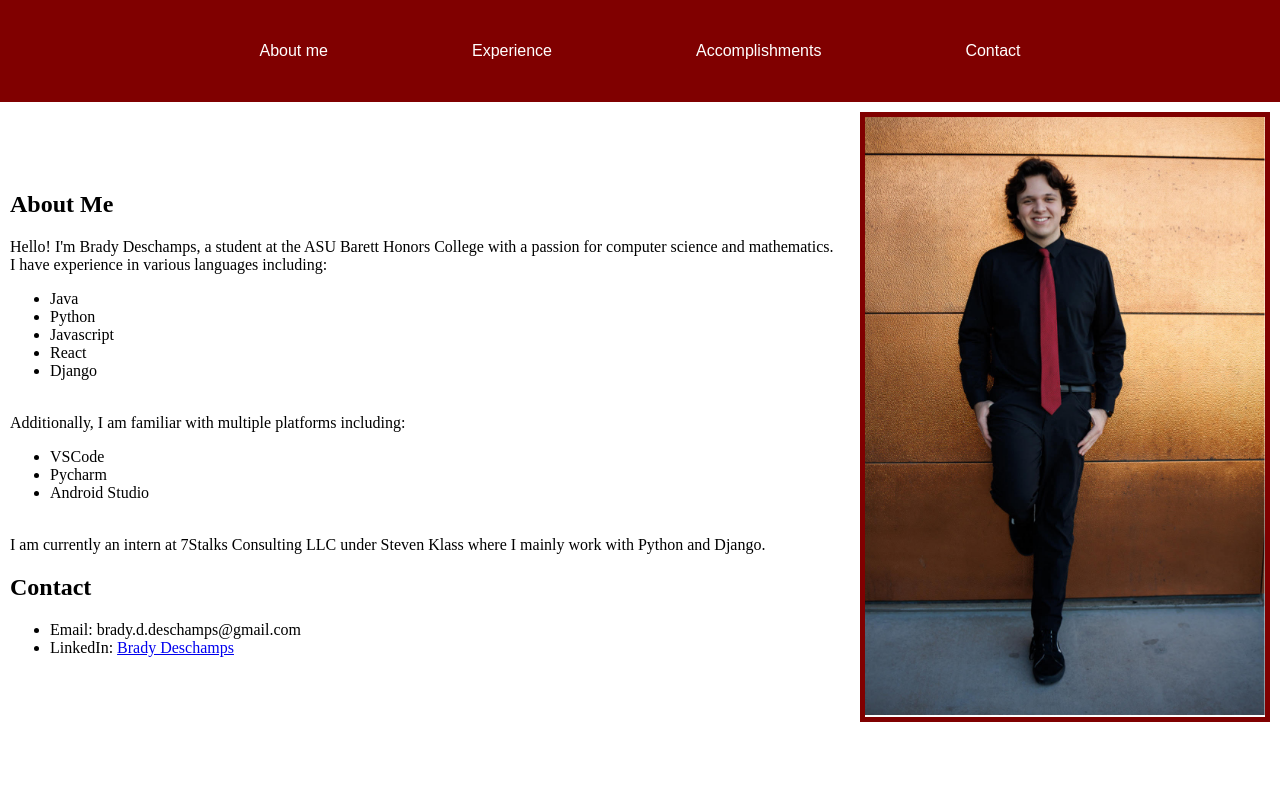
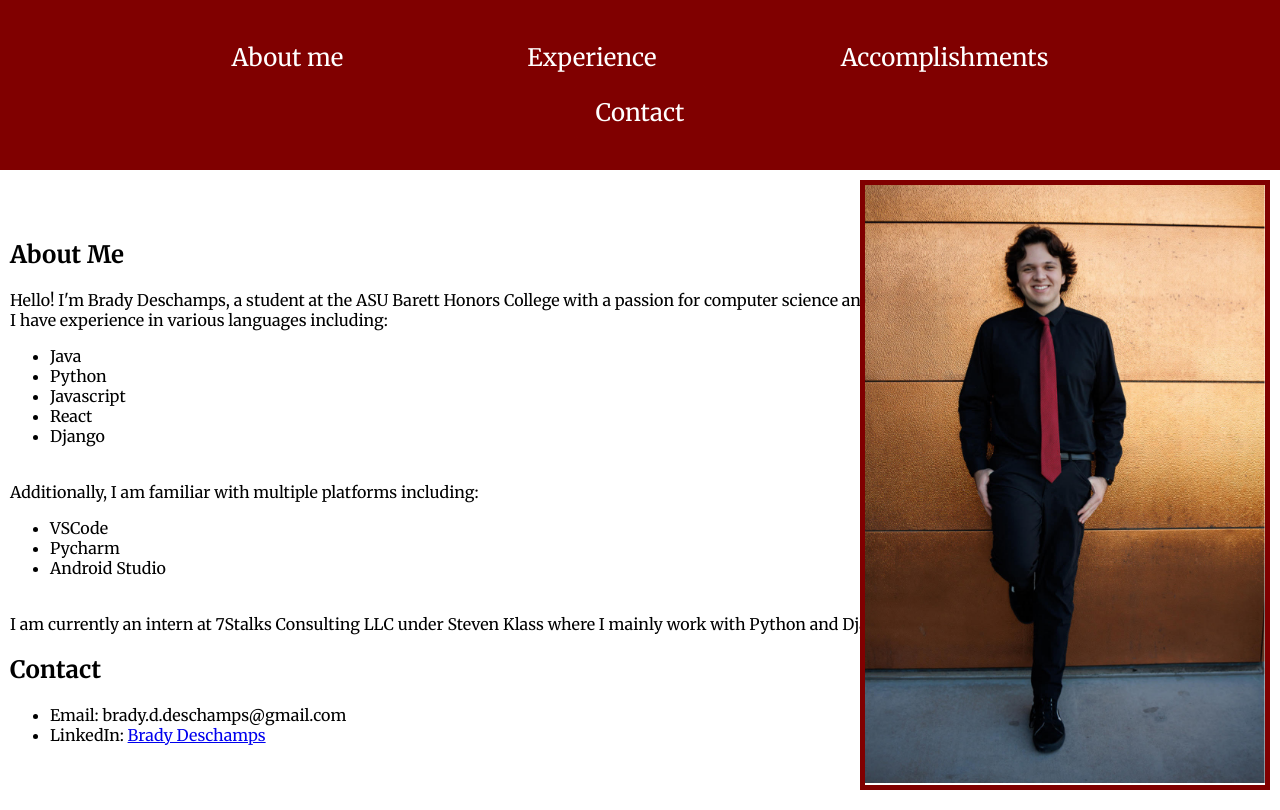
Before and after one commit to BradyD11/brady-website, a React (Create React App) app: page / in a window 1280 px wide. Built offline with nearby package versions, Linux system fonts and the light colour scheme.

Commit message:
font changes

```diff
--- a/src/Header.css
+++ b/src/Header.css
@@ -1,9 +1,13 @@
+@import url('https://fonts.googleapis.com/css2?family=Merriweather:wght@400;700&display=swap');
+
 .header {
-  background-color: maroon; /* Maroon background */
+  background-color: maroon;
   padding: 30px 70px;
   display: flex;
-  justify-content: center; /* Center the buttons */
+  justify-content: center;
   align-items: center;
+  font-family: 'Merriweather', serif;
+
 }
 
 .nav-button {
@@ -11,11 +15,12 @@
   color: white;
   border: 2px solid maroon;
   padding: 10px 20px;
-  margin: 0 50px; /* Space between buttons */
+  margin: 0 70px; /* Space between buttons */
   border-radius: 5px;
   cursor: pointer;
-  font-size: 16px;
+  font-size: 24px;
   transition: background-color 0.3s, color 0.3s;
+  font-family: 'Merriweather', serif;
 }
 
 .nav-button:hover {
--- a/src/Profile.css
+++ b/src/Profile.css
@@ -1,13 +1,20 @@
+@import url('https://fonts.googleapis.com/css2?family=Merriweather:wght@400;700&display=swap');
+
 .Profile {
     display: flex;
     justify-content: space-between;
     align-items: center;
     padding: 10px;
+    font-family: 'Merriweather', serif;
+
+
   }
 
   .Profile-details {
     flex: 1;
     text-align: left;
+    font-family: 'Merriweather', serif;
+
   }
 
   .Profile-picture {
@@ -17,5 +24,6 @@
     object-fit: cover;
     margin-left: 20px;
     overflow: hidden;
-    margin: 0px 0px 10px -200px
+    margin: 0px 0px 10px -200px;
+
   }
```
